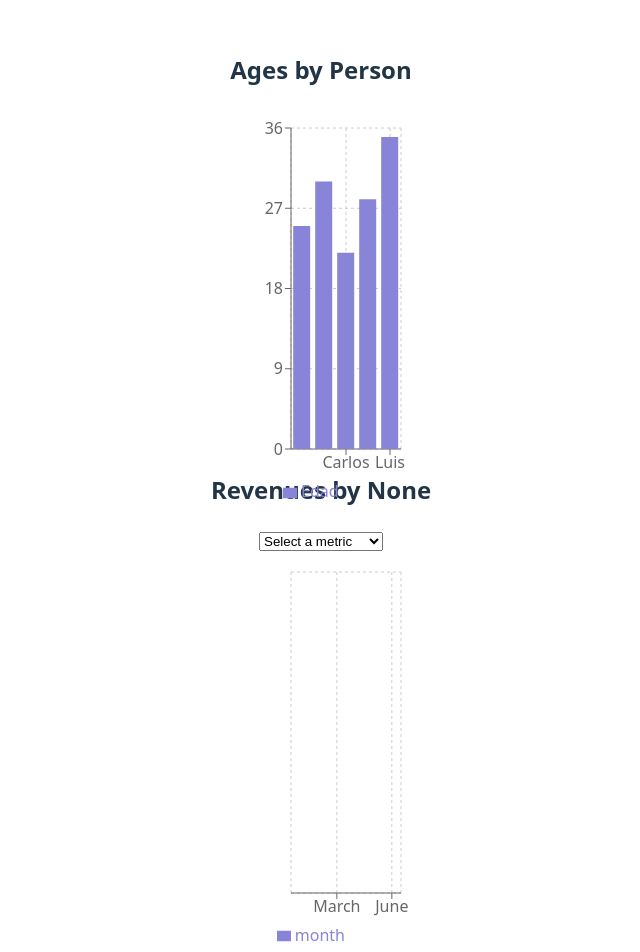
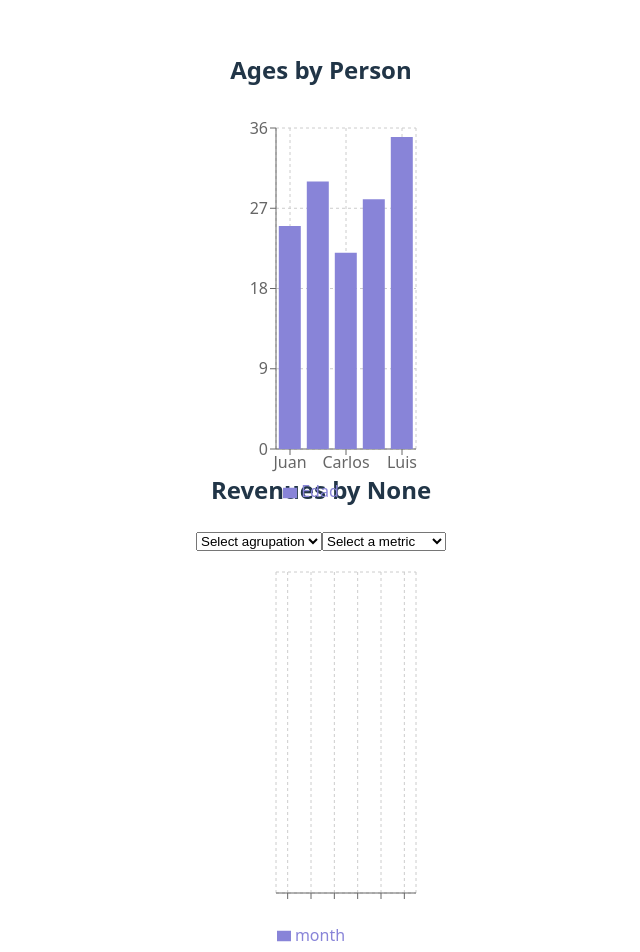
Before and after one commit to MarcoA-Pozol/react-charts-project-example, a React (Vite) app: page / in a window 1280 px wide. Shown: the top 952 px of the page, without its empty margins (319-959 px from the left). Built offline with nearby package versions, Linux system fonts and the light colour scheme.

Commit message:
Added: New filter for data agrupation in a barchart using x index data.

```diff
--- a/src/components/RevenuesByMonthChart.jsx
+++ b/src/components/RevenuesByMonthChart.jsx
@@ -3,25 +3,30 @@ import { BarChart, Bar, XAxis, YAxis, CartesianGrid, Tooltip, Legend, Responsive
 
 // Data Source (array of objects)
 const data = [
-    {month: 'January', revenue: 12657, customers_count: 3423},
-    {month: 'February', revenue: 18621, customers_count: 1420},
-    {month: 'March', revenue: 17438, customers_count: 2438},
-    {month: 'April', revenue: 14580, customers_count: 1292},
-    {month: 'May', revenue: 15035, customers_count: 2032},
-    {month: 'June', revenue: 19840, customers_count: 3846},
+    {month: 'January', revenue: 12657, customers_count: 3423, store:'N101'},
+    {month: 'February', revenue: 18621, customers_count: 1420, store:"N102"},
+    {month: 'March', revenue: 17438, customers_count: 2438, store:"N103"},
+    {month: 'April', revenue: 14580, customers_count: 1292, store:"N104"},
+    {month: 'May', revenue: 15035, customers_count: 2032, store:"N105"},
+    {month: 'June', revenue: 19840, customers_count: 3846, store:"N106"},
 ];
 
 // Getting numeric keys for Y axis
 const numericKeys = Object.keys(data[0]).filter(
     key => typeof data[0][key] === 'number' && key !== 'month' // Key is a temporal variable for the typeof validation to add it as item in the numericKeys list
 );
-console.log("Hola mundo");
-console.log(numericKeys);
+const generalKeys = Object.keys(data[0]).filter(
+    key => typeof data[0][key] !== 'number'
+);
 
 // Show the data in a chart
 const RevenuesByMonthChart = () => {
     const [yAxis, setYAxis] = useState('None');
+    const [xAxis, setXAxis] = useState('None');
 
+    const handleXAxisChange = (event) => {
+        setXAxis(event.target.value);
+    }
     const handleYAxisChange = (event) => {
         setYAxis(event.target.value);
     }
@@ -30,6 +35,14 @@ const RevenuesByMonthChart = () => {
         <div style={{ width: '100%', height: 400 }}>
             <h2>Revenues by {yAxis}</h2>
             {/* Mapping every key in numericKeys list and using a temporal variable 'key' to show them in the options list */}
+            <select onChange={handleXAxisChange} value={xAxis}>
+                <option key='None' value='None'>Select agrupation</option>
+                {generalKeys.map(key => (
+                    <option key={key}>
+                        {key}
+                    </option>
+                ))}
+            </select>
             <select onChange={handleYAxisChange} value={yAxis}>
                 <option key='None' value='None'>Select a metric</option>
                 {numericKeys.map(key => (
@@ -41,10 +54,10 @@ const RevenuesByMonthChart = () => {
             <ResponsiveContainer>
                 <BarChart data={data} margin={{top: 20, right: 30, left: 20, bottom: 5}}>
                     <CartesianGrid strokeDasharray="3 3" />
-                    <XAxis dataKey="month"/>
+                    <XAxis dataKey={xAxis}/>
                     <YAxis/>
                     <Tooltip />
-                    <Legend />
+                    <Legend/>
                     <Bar dataKey={yAxis} fill="#8884d8" name="month" />
                 </BarChart>
             </ResponsiveContainer>
```
